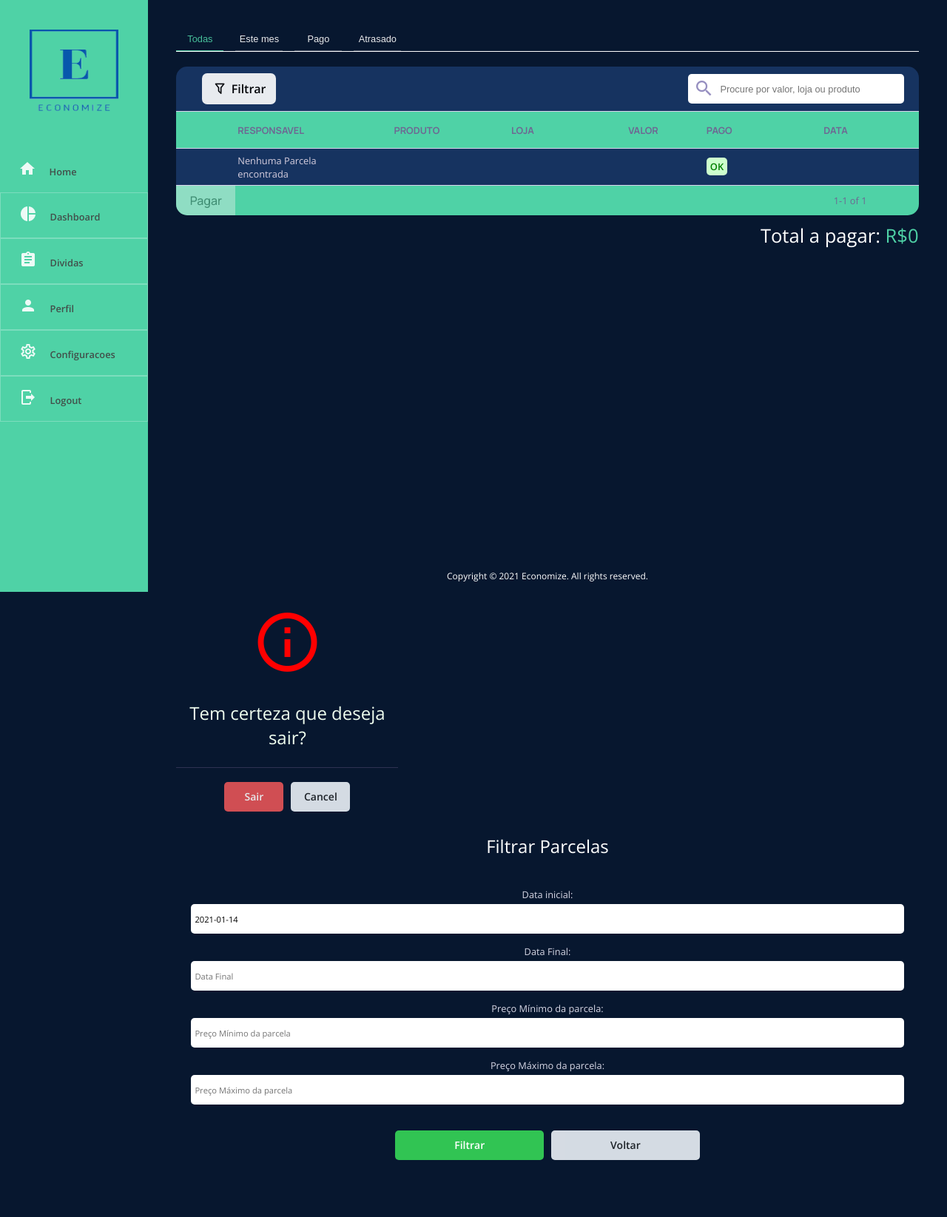
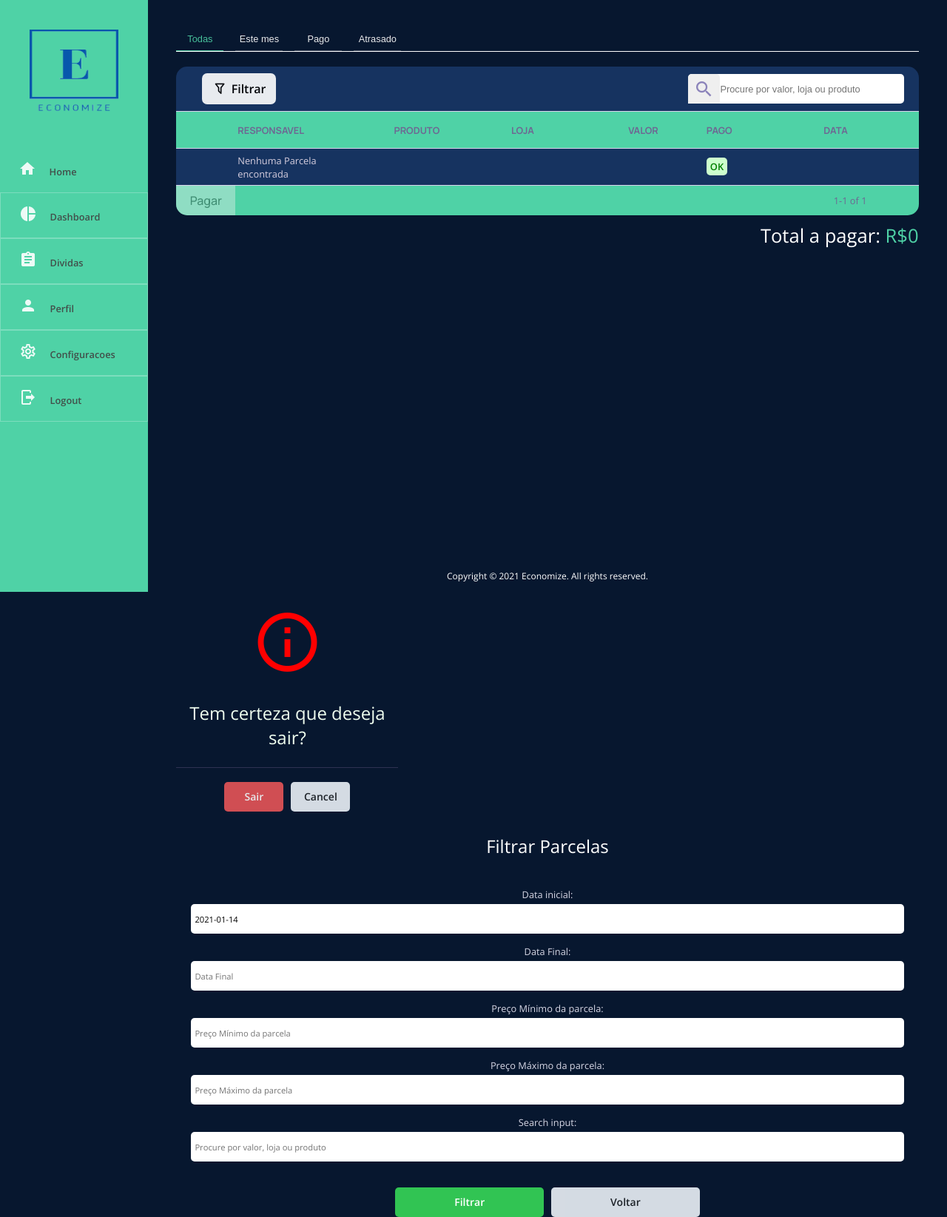
Before and after one commit to oopaze/Economize, a Django app: page / in a window 1280 px wide. Shown: the whole page at 74% size. Before the commit the page ends 1568 px from the top, so only its background shows below. Run offline with Django 3.2, Linux system fonts and the light colour scheme; the visitor is signed in with stand-in values (Sample User, id 1); data that the repository does not hold is empty; some libraries are stand-ins or nearby versions.

Commit message:
adicionando search form

```diff
--- a/web/contas/forms.py
+++ b/web/contas/forms.py
@@ -21,6 +21,17 @@ class PayManyParcelaForm(forms.Form):
 
 
 class FilterParcelasForm(forms.Form):
+
+    def __init__(self, *args, **kwargs):
+        super().__init__(*args, **kwargs)
+
+        for key in self.fields.keys():
+            self.fields[key].required = False
+
+    def filter(self, qs, params):
+        ...
+
+
     mes_initial = forms.DateField(
         initial=date.today(),
         label="Data inicial",
@@ -60,9 +71,10 @@ class FilterParcelasForm(forms.Form):
             }
         )
     )
-
-    def __init__(self, *args, **kwargs):
-        super().__init__(*args, **kwargs)
-
-        for key in self.fields.keys():
-            self.fields[key].required = False
+    search_input = forms.CharField(
+        widget=forms.TextInput(
+            attrs={
+                'placeholder':'Procure por valor, loja ou produto'
+            }
+        )
+    )
--- a/web/static/css/index/index.css
+++ b/web/static/css/index/index.css
@@ -25,12 +25,15 @@ body{
     width: 30%;
     max-width: 350px;
 }
-.table .filter .search a {
+.table .filter .search button {
     height: 100%;
     width: 15%;
     text-align: center;
+    border: none;
+    border-top-left-radius: 5px;
+    border-top-right-radius: 5px;
 }
-.table .filter .search a:hover i{
+.table .filter .search button:hover i{
     color: black;
 }
 .table .filter .search i {
--- a/web/templates/index.html
+++ b/web/templates/index.html
@@ -27,12 +27,14 @@
                 <i class="mdi mdi-filter-outline"></i>
                 <span>Filtrar</span>
             </a>
-            <div class="search">
-                <a href="">
+            <form class="search" action="{% url 'home' %}" method="POST">
+                {% csrf_token %}
+                <button type="submit">
                     <i class="mdi mdi-magnify" style="font-size: 28px;"></i>
-                </a>
-                <input type="text" placeholder="Procure por valor, loja ou produto">
-            </div>
+                </button>
+                {{ filtro_form.search_input }}
+                <!-- <input type="text" placeholder="Procure por valor, loja ou produto"> -->
+            </form>
         </div>
         <form class="form-filtro" action="{% url 'home' %}" method="POST">
             {% csrf_token %}
```
